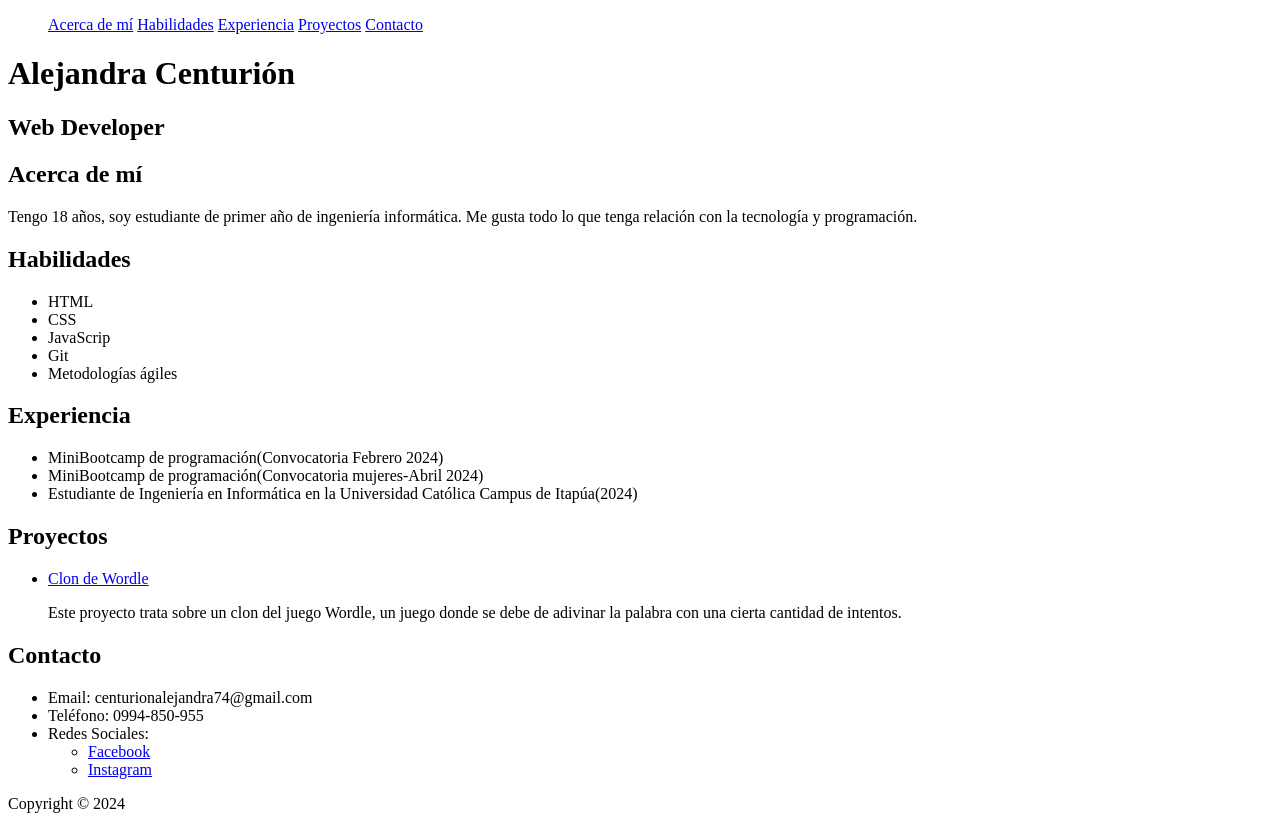
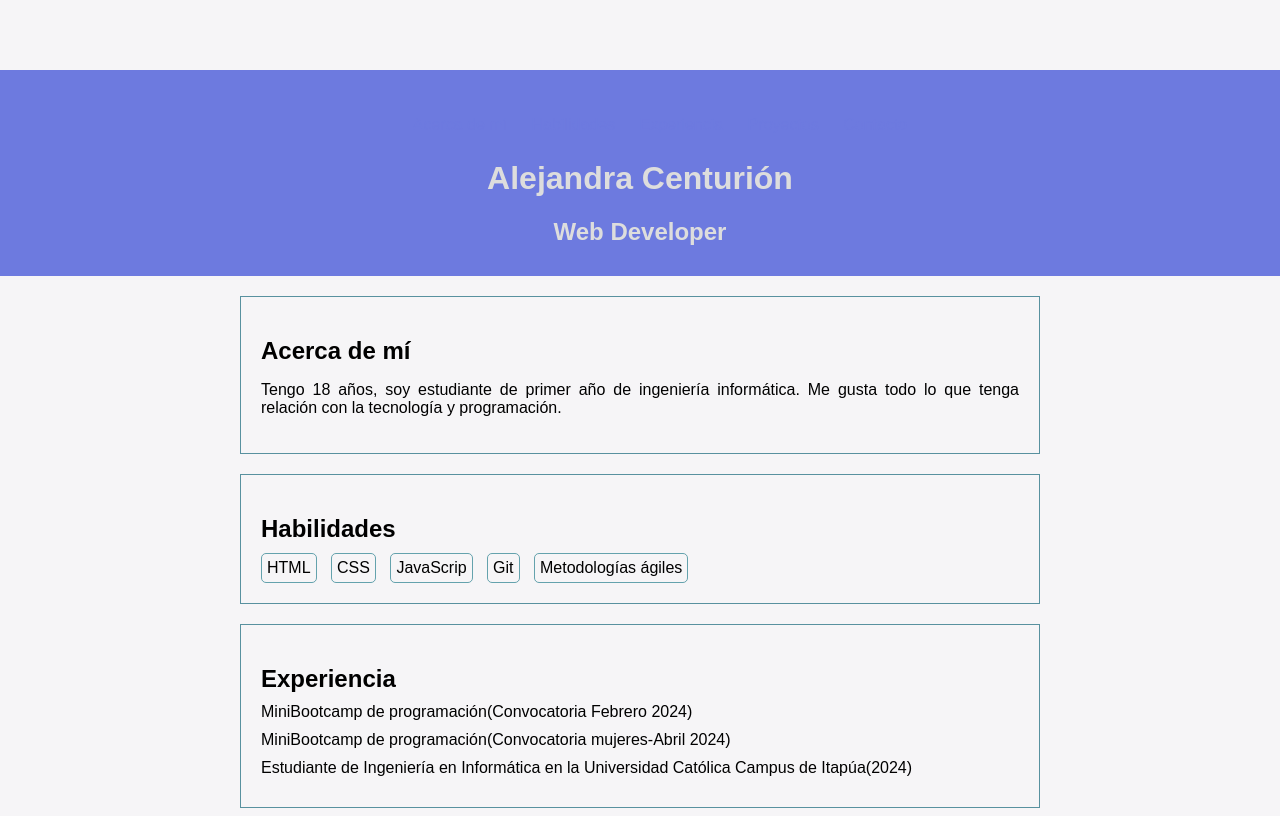
Before and after one commit to Alecent4/Alecent4.github.io, a plain HTML site: page index.html in a window 1280 px wide. Shown: the top 816 px of the page. Drawn offline with Linux system fonts and the light colour scheme; a web font is replaced by a local one.

Commit message:
incorporacion de css

```diff
--- a/index.html
+++ b/index.html
@@ -3,6 +3,7 @@
 
 <head>
     <title>Mi portafolio personal</title>
+    <link rel="stylesheet" href="./style.css"/>
 </head>
 
 <body>
--- /dev/null
+++ b/style.css
@@ -0,0 +1,150 @@
+@import url('https://fonts.googleapis.com/css?family=Rockwell:400,800');
+
+body{
+    background: #f6f5f7;
+    font-family: 'Rockwell', sans-serif;
+    margin: 0;
+    scroll-behavior: smooth;
+    padding-top: 70px;
+}
+
+header{
+    background-color: #6d7adf;
+    color: #ddd;
+    text-align: center;
+    padding: 20px;
+    margin-bottom: 20px;
+}
+
+h1{
+    margin-top: 0;
+}
+
+h2{
+    margin-bottom: 10px;
+}
+
+nav a{
+    text-decoration: none;
+    color: #6d7adf;
+    padding: 10px;
+    display: inline-block;
+}
+
+nav a:hover{
+    background-color: #ddd;
+}
+
+main {
+    max-width: 800px;
+    margin: 0 auto;
+}
+
+section {
+    padding: 20px;
+    border: 1px solid #58919f;
+    margin-bottom: 20px;
+}
+
+#acerca-de-mi p {
+    text-align: justify;
+}
+
+#habilidades ul {
+    list-style: none;
+    padding: 0;
+    margin: 0;
+}
+
+#habilidades ul li {
+    display: inline-block;
+    padding: 5px;
+    border: 1px solid #64a2ad;
+    border-radius: 5px;
+    margin-right: 10px;
+}
+
+#experiencia ul {
+    list-style: none;
+    padding: 0;
+    margin: 0;
+}
+
+#experiencia ul li {
+    margin-bottom: 10px;
+}
+
+#experiencia ul li strong {
+    font-weight: bold;
+}
+
+#proyectos ul {
+    list-style: none;
+    padding: 0;
+    margin: 0;
+}
+
+#proyectos ul li {
+    margin-bottom: 10px;
+}
+
+#proyectos ul li a {
+    text-decoration: none;
+    color: #2b3f47;
+}
+
+#proyectos  ul li a:hover {
+    text-decoration: underline;
+}
+
+#contacto form {
+    margin: 0 auto;
+    width: 500px;
+}
+
+#contacto form input,
+#contacto form textarea {
+    width: 100%;
+    padding: 10px;
+    margin-bottom: 10px;
+    border: 1px solid #89c8df;
+}
+
+#contacto form textarea {
+    height: 100px;
+}
+
+#contacto form input[type="submit"] {
+    background-color: #35646f;
+    color: #7bb3de;
+    border: none;
+    cursor: pointer;
+}
+
+.menu-fijo {
+    position: fixed;
+    top: 0;
+    left: 0;
+    width: 100%;
+    z-index: 10;
+    transition: all 0.3s ease-in-out;
+}
+
+.menu-fijo.fijo {
+    background-color: #fff;
+    box-shadow: 0 0 5px rgba(0, 0, 0, 0.1);
+}
+
+.animacion-titulo {
+    animation: aparecer 3s ease-in-out;
+}
+
+@keyframes aparecer {
+    from {
+        opacity: 0;
+    }
+
+    to {
+        opacity: 1;
+    }
+}
```
